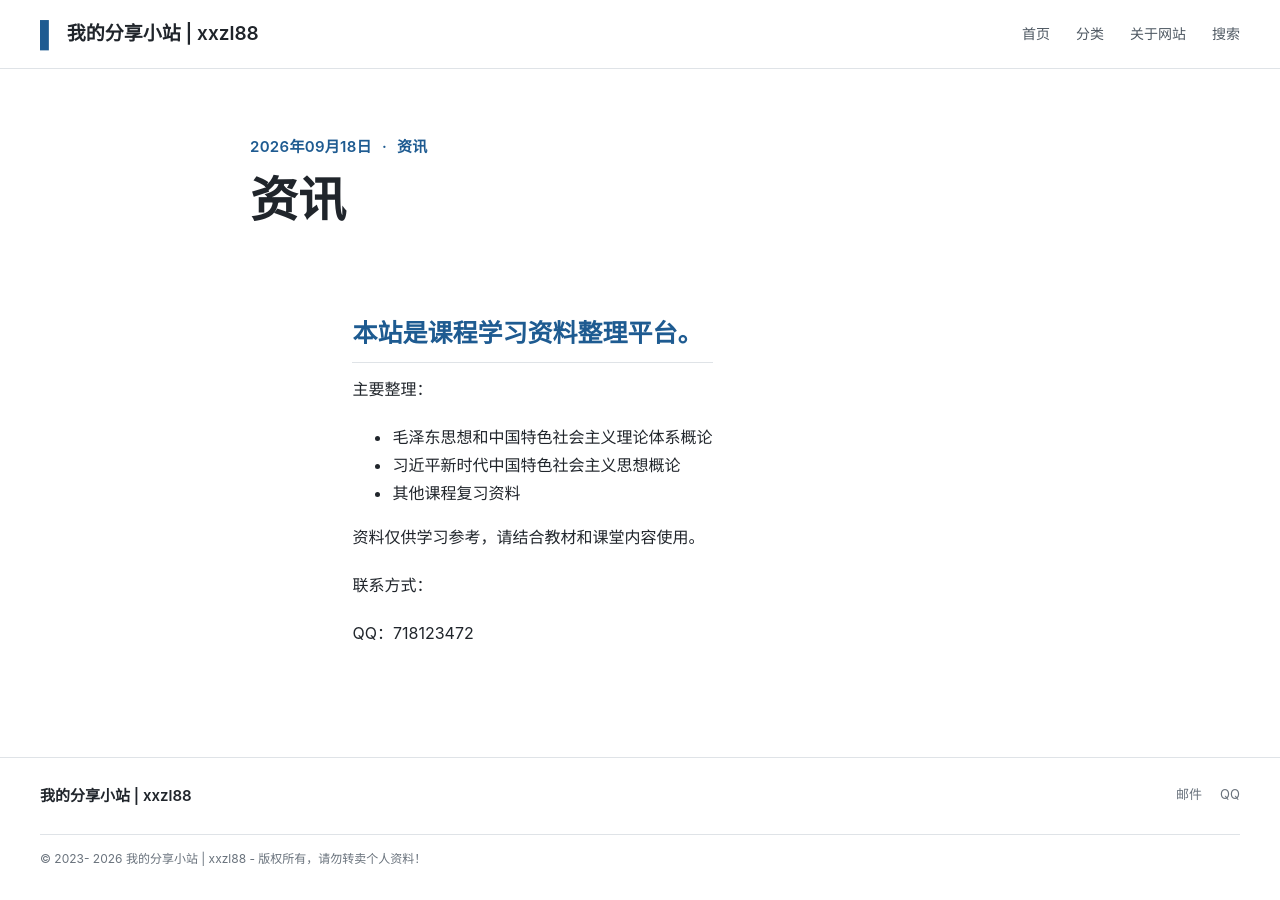
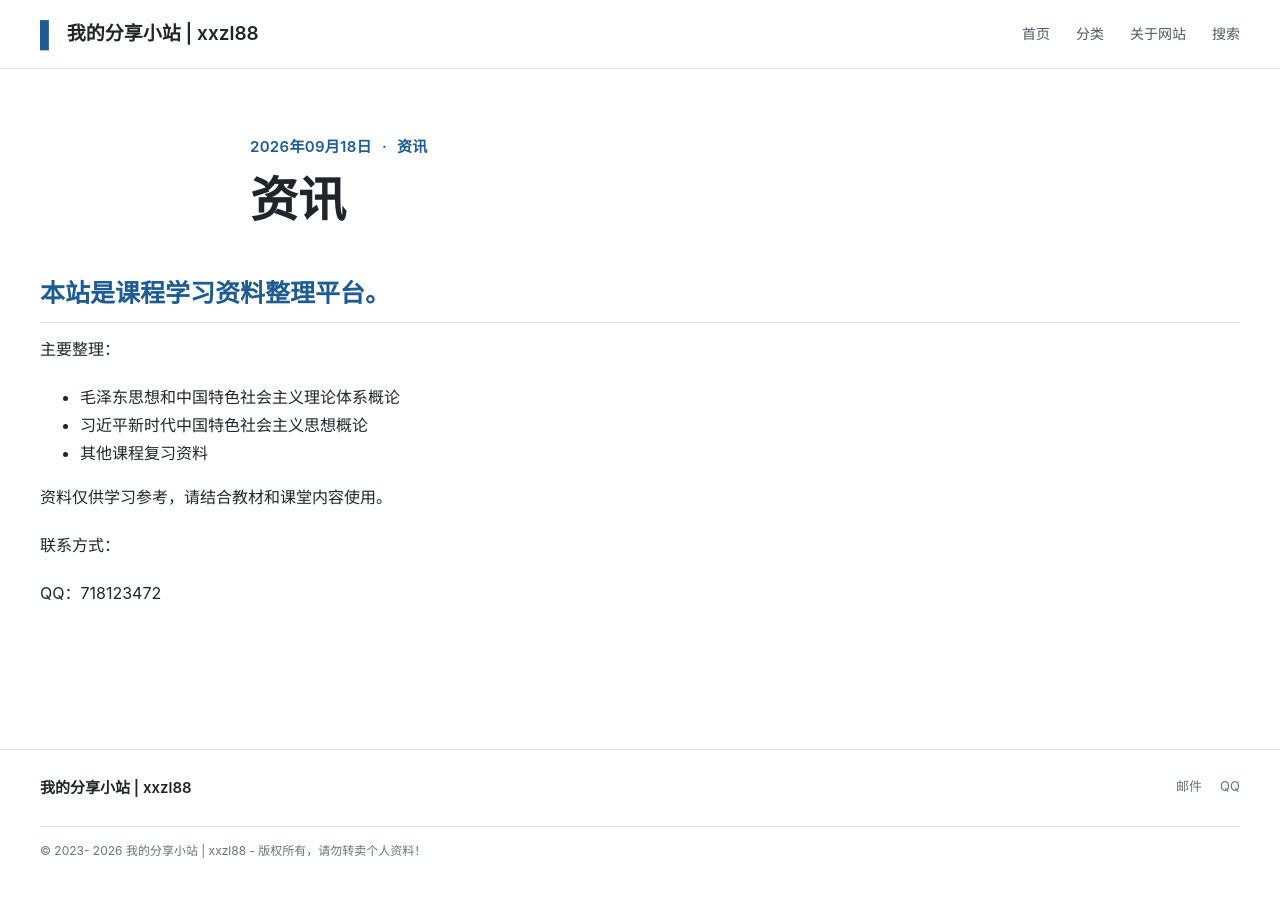
Before and after one commit to xxzl88/csu, a Jekyll site: the page built from _posts/2026-09-18-site-info.md, in a window 1280 px wide. Built offline with Jekyll 4.4.1, drawn with Linux system fonts in a browser that asks for light colours.

Commit message:
Update main.css

```diff
--- a/assets/css/main.css
+++ b/assets/css/main.css
@@ -85,7 +85,9 @@ a { color:inherit; text-decoration:none; }
 .article-header,.standard-header { max-width:780px; margin:0 auto 42px; }
 .article-header h1,.standard-header h1 { margin:10px 0 14px; font-size:clamp(30px,4vw,48px); line-height:1.25; font-weight:600; }
 .article-lead,.standard-header>p:last-child { color:var(--muted); }
-.article-layout { display:grid; grid-template-columns:minmax(0,760px) 150px; justify-content:center; gap:65px; }
+.article-layout {
+  display:block;
+}
 .article-body {
   min-width:0;
   max-width:1200px;
```
